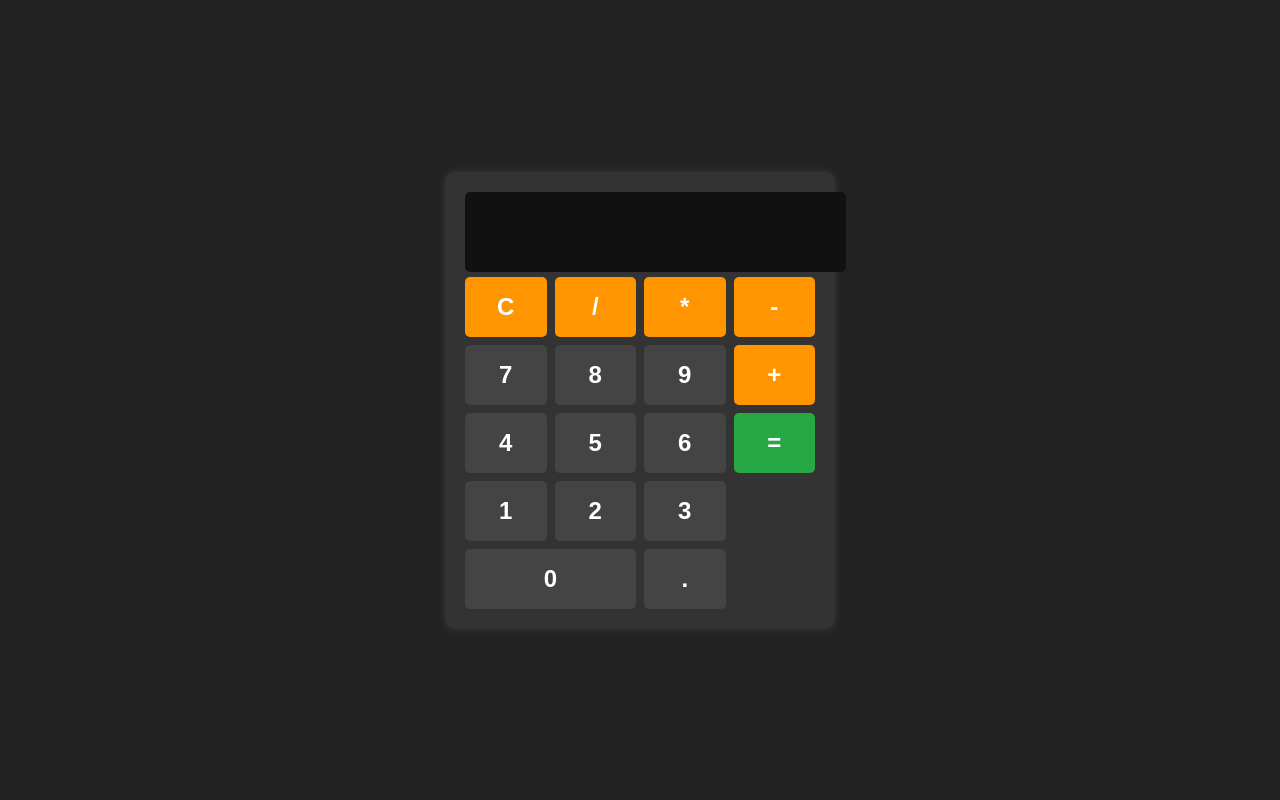
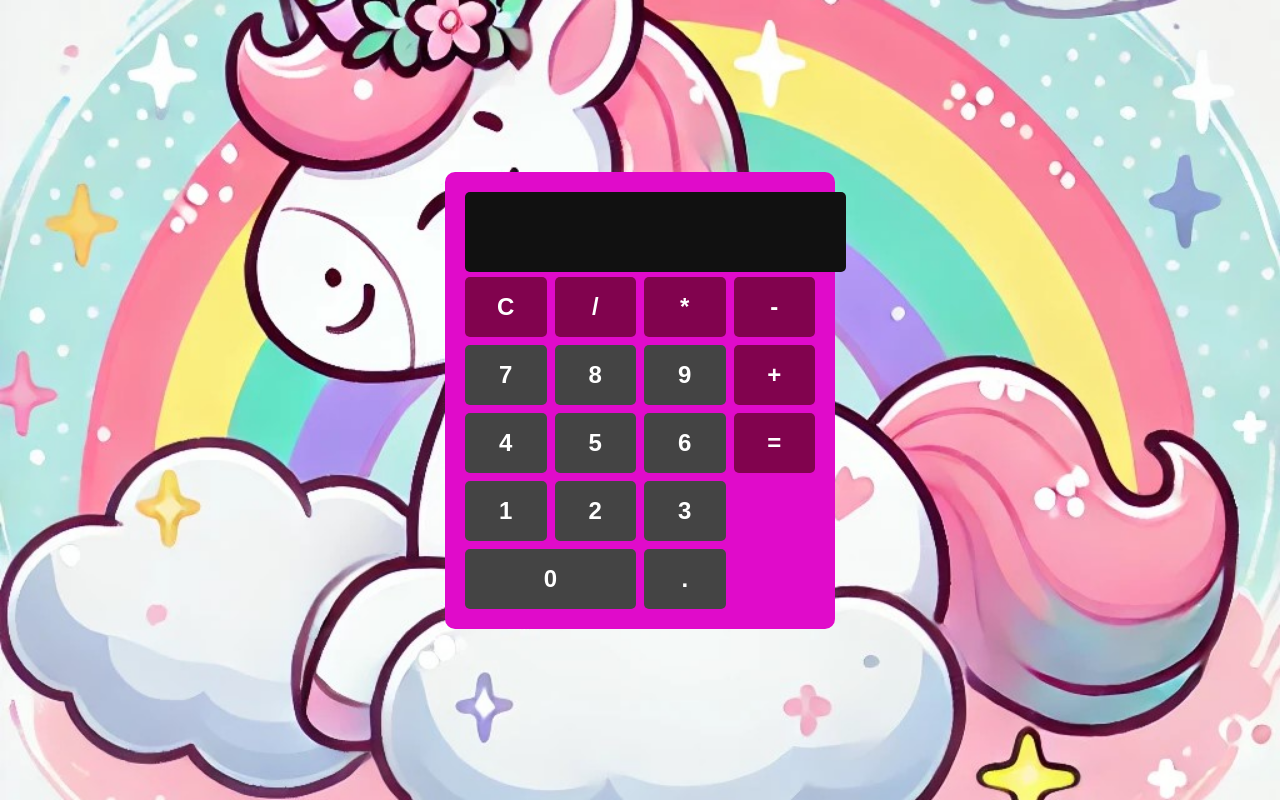
Before and after one commit to DoougMooraes/calculadora, a plain HTML site: page index.html in a window 1280 px wide. Drawn offline with Linux system fonts and the light colour scheme.

Commit message:
background, correção no style

```diff
--- a/style.css
+++ b/style.css
@@ -1,15 +1,16 @@
 body {
+    background: url(./background.jpg) no-repeat center/cover;
     font-family: Arial, sans-serif;
     display: flex;
     justify-content: center;
     align-items: center;
     height: 100vh;
-    background-color: #222;
+
     margin: 0;
 }
 
 .calculadora {
-    background-color: #333;
+    background-color: #e00bca;
     padding: 20px;
     border-radius: 10px;
     box-shadow: 0px 0px 10px rgba(255, 255, 255, 0.1);
@@ -19,7 +20,7 @@ body {
 }
 
 #visor {
-    width: 100% center;
+    width: 50% center;
     height: 60px;
     font-size: 28px;
     text-align: right;
@@ -60,20 +61,20 @@ button:active {
 
 /* Botão especial para operações */
 .operacao {
-    background-color: #ff9500;
+    background-color: #81034e;
 }
 
 .operacao:hover {
-    background-color: #d98200;
+    background-color: #81034e;
 }
 
 /* Botão de resultado "=" */
 .resultado {
-    background-color: #28a745;
+    background-color: #81034e;
 }
 
 .resultado:hover {
-    background-color: #218838;
+    background-color: #81034e;
 }
 
 /* Botão "0" ocupa duas colunas */
```
Also changed, not shown: background.jpg (added).
